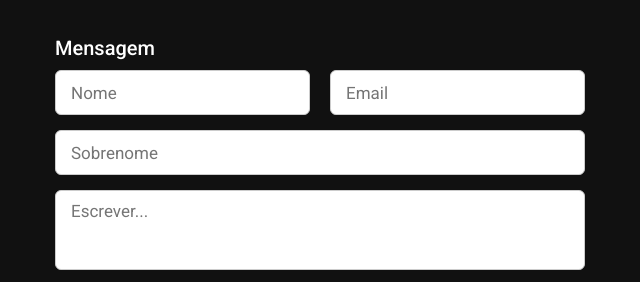
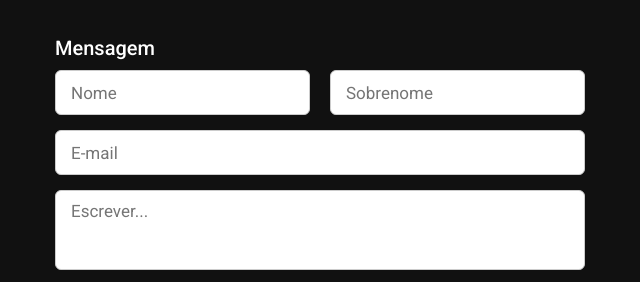
Before and after one commit to Antonio4kgb/Meu-Portifolio, a plain HTML site: page index.html in a window 1280 px wide. Shown: the part 2813-3095 px from the top of the page, 615-1255 px from the left. Drawn offline with nearby package versions, Linux system fonts and the light colour scheme.

Commit message:
first commit

```diff
--- a/index.html
+++ b/index.html
@@ -179,12 +179,12 @@
                                 <input type="text" placeholder="Nome" required>
                             </div>
                             <div class="field email">
-                                <input type="email" placeholder="Email" required>
+                                <input type="text" placeholder="Sobrenome" required>
                             </div>
                         </div>
                         <div class="field">
                             <div class="field">
-                                <input type="text" placeholder="Sobrenome" required>
+                                <input type="email" placeholder="E-mail" required>
                             </div>
                             <div class="field textarea">
                                 <textarea cols="30" rows="10" placeholder="Escrever..." required></textarea>
```
